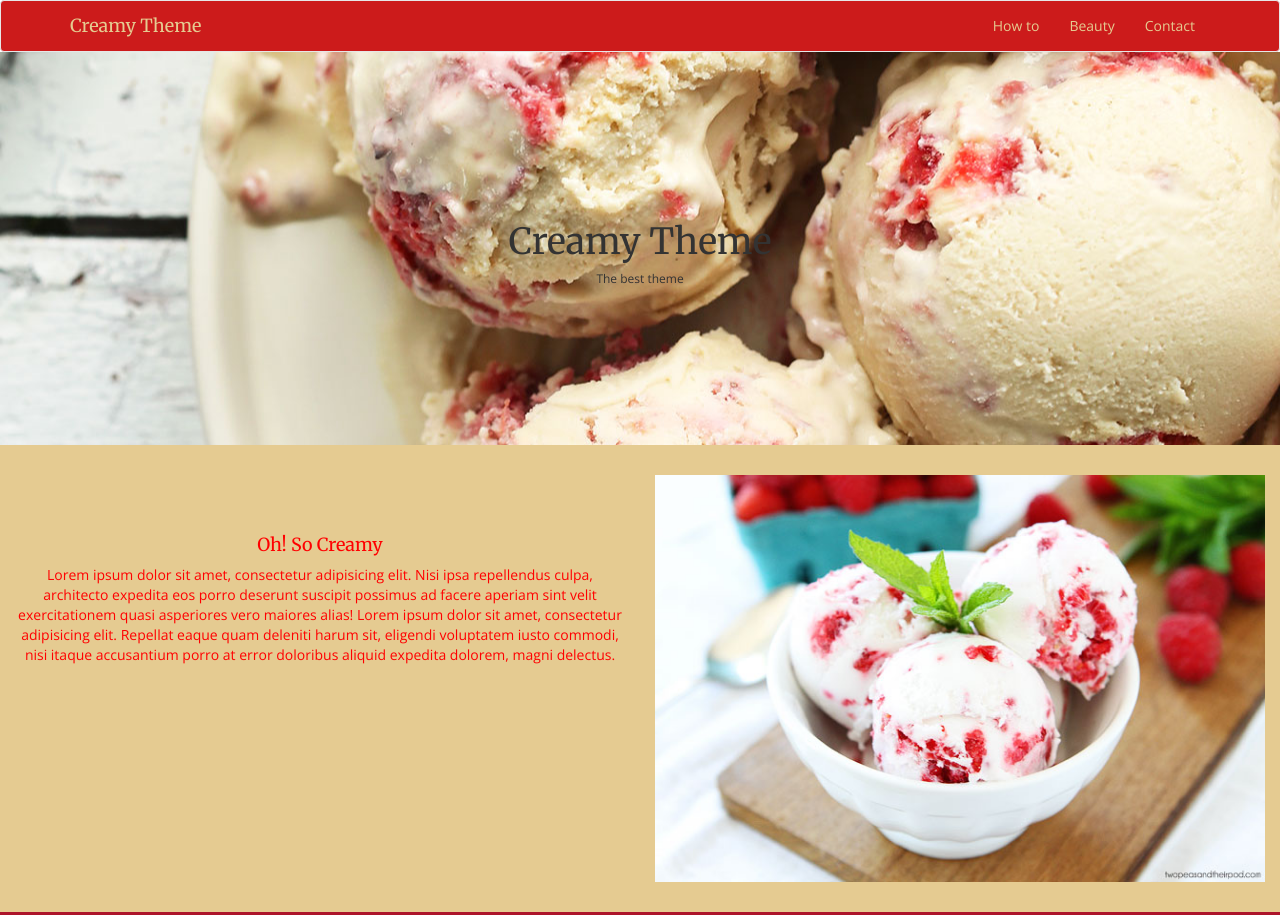
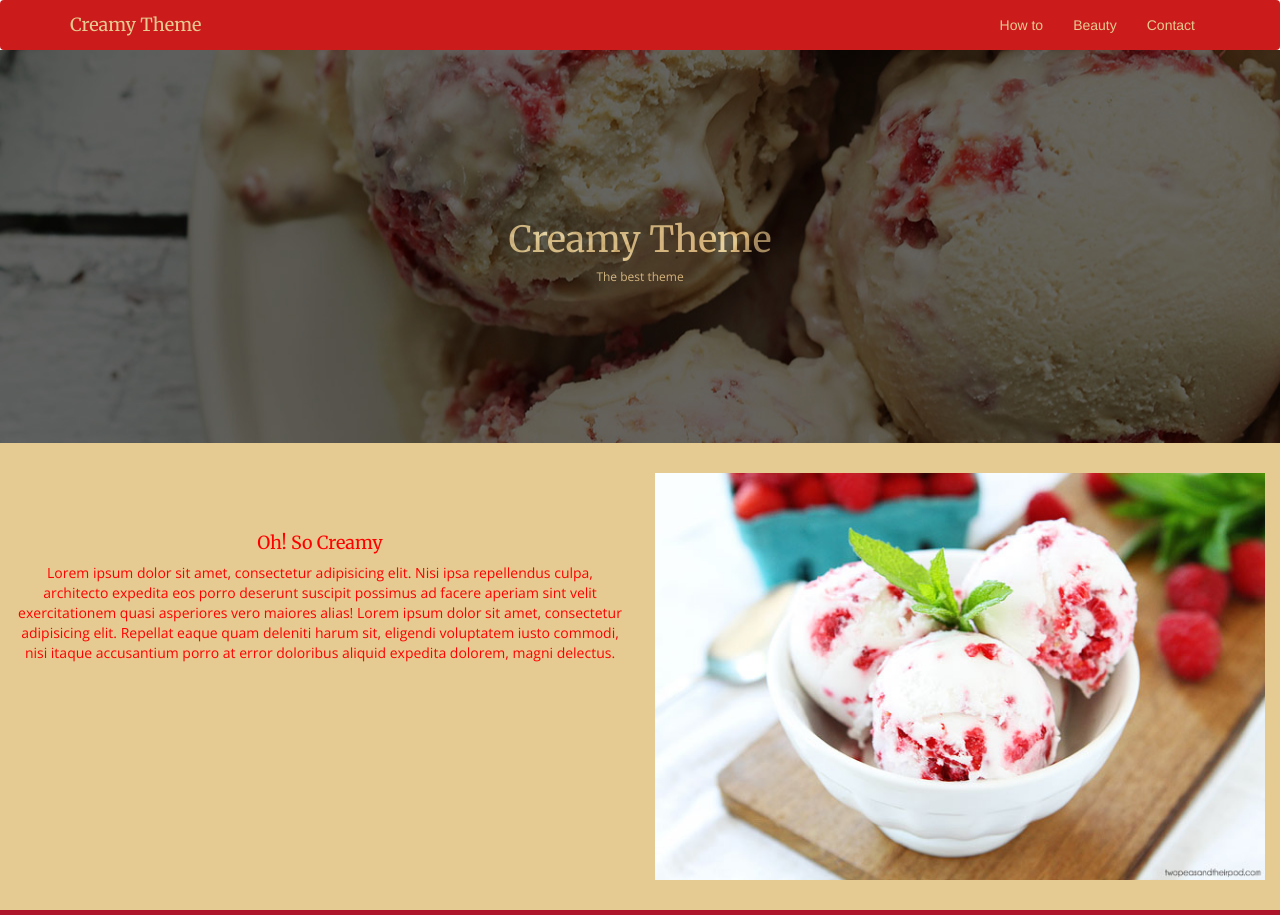
Before and after one commit to jlonuz/creamy-theme, a plain HTML site: page index.html in a window 1280 px wide. Shown: the top 915 px of the page. Drawn offline with nearby package versions, Linux system fonts and the light colour scheme.

Commit message:
arreglos en color de nav y agregué opacidad en color de fondo del banner

```diff
--- a/css/main.css
+++ b/css/main.css
@@ -1,40 +1,67 @@
-.navbar.navbar-default {
+.navbar  {
 	background-color: #CC1B1B;
-	font-family: 'Open Sans';
-	margin-bottom: 0;
+	margin-bottom: 0px;
+	border: 0px;
+}
 
+.navbar-default .navbar-toggle {
+	border:0px;
 }
-.navbar-brand {
+
+.navbar-default .navbar-toggle .icon-bar {
+	background-color:#E5CB91;
+}
+
+.navbar-header .navbar-brand  {
 	font-family: 'Merriweather';
 	color:#E5CB91;
 }
-.navbar.navbar-default a {
+
+.collapse .nav li a {
 	color:#E5CB91;
 }
-.nav.navbar-nav.navbar-right a {
+
+.navbar .navbar-default a {
 	color:#E5CB91;
 }
+
+.nav li a {
+	color:#E5CB91;
+}
+
 .photo-banner {
 	background-image: url(../img/creamy.jpg);
 	background-position: center;
-	padding-top: 150px;
-	padding-bottom: 150px;
 }
+
+.dark {
+	background-color: black;
+	opacity: 0.6;
+	filter: alpha(opacity=);
+	padding:150px 0px;
+}
+
 .title {
 	font-family: 'Merriweather';
+	color:#E5CB91;
 }
+
 h6 {
 	font-family: 'Open Sans';
+	color:#E5CB91;
 }
+
 .beich {
 	background-color:#E5CB91;
 	width: 100%;
 }
+
 .so-creamy {
 	font-family: 'Merriweather';
 	color:red;
 	padding-top: 80px;
 }
+
 .textred {
 	color:red;
 	font-family: 'Open Sans';
@@ -45,17 +72,18 @@ h6 {
 	padding-top: 30px;
 	padding-bottom: 30px;
 }
+
 .red {
 	width:100%;
 	background-color:#AC152A;
+}
 
-}
 .about {
 	font-family: 'Merriweather';
 	color:#E5CB91;
 	padding-top: 30px;
+}
 
-}
 .aboutred {
 	color:#E5CB91;
 	font-family: 'Open Sans';
@@ -64,34 +92,39 @@ h6 {
 	padding-left: 50px;
 	padding-right: 50px;
 }
+
 .fondoicons {
 	background-color: #E5CB91;
 	width: 100%;
 	padding-bottom: 100px;
 }
+
 .icons {
 	padding-left: 50px;
 	padding-right: 50px;
 }
+
 .icon {
 	color:red;
 	padding-top: 30px;
 }
+
 h2 {
 	font-family: 'Open Sans';
 }
+
 .texticon {
 	font-size: 12px;
+}
 
-}
 .end {
 	background-color: #AC152A;
 }
+
 .pieparrafo {
 	font-family: 'Merriweather';
 	font-size: 10px;
 	color:#E5CB91;
 	padding-left: 50px;
 	padding-top: 15px;
-
 }
--- a/index.html
+++ b/index.html
@@ -22,7 +22,7 @@
 				        <span class="icon-bar"></span>
 				        <span class="icon-bar"></span>
       				</button>
-      				<a class="navbar-brand creamy-nav" href="#">Creamy Theme</a>
+      				<a class="navbar-brand" href="#">Creamy Theme</a>
     			</div>
 
     <!-- Collect the nav links, forms, and other content for toggling -->
@@ -37,10 +37,12 @@
 		</nav>
 	</header>
 	<section class="photo-banner">
-		<div class="row">
-			<div class="col-xs-12 col-md-12 col-sm-12 text-center">
-				<h1 class="title">Creamy Theme</h1>
-				<h6>The best theme</h6>
+		<div class="dark">
+			<div class="row">
+				<div class="col-xs-12 col-md-12 col-sm-12 text-center">
+					<h1 class="title">Creamy Theme</h1>
+					<h6>The best theme</h6>
+				</div>
 			</div>
 		</div>
 	</section>
```
